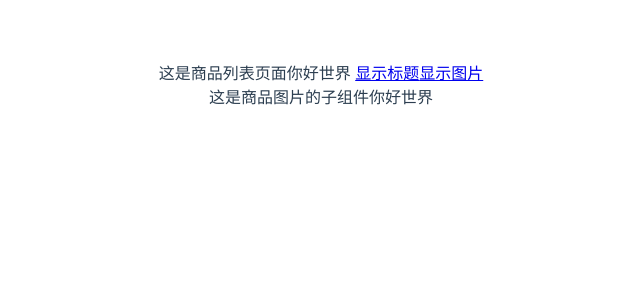
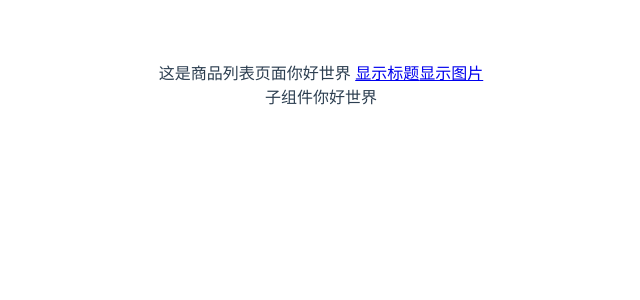
Before and after one commit to hzlshen/vue-demo, a Vue app: page /#/goods/image in a window 1280 px wide. Shown: the top 300 px of the page, without its empty margins (319-959 px from the left). Built offline with nearby package versions, Linux system fonts and the light colour scheme.

Commit message:
Update image.vue

```diff
--- a/src/views/image.vue
+++ b/src/views/image.vue
@@ -1,6 +1,6 @@
 <template>
   <div v-show="before">
-    这是商品图片的子组件{{msg}}
+    子组件{{msg}}
     {{$route.params.goodsId}}
   </div>
 </template>
```
